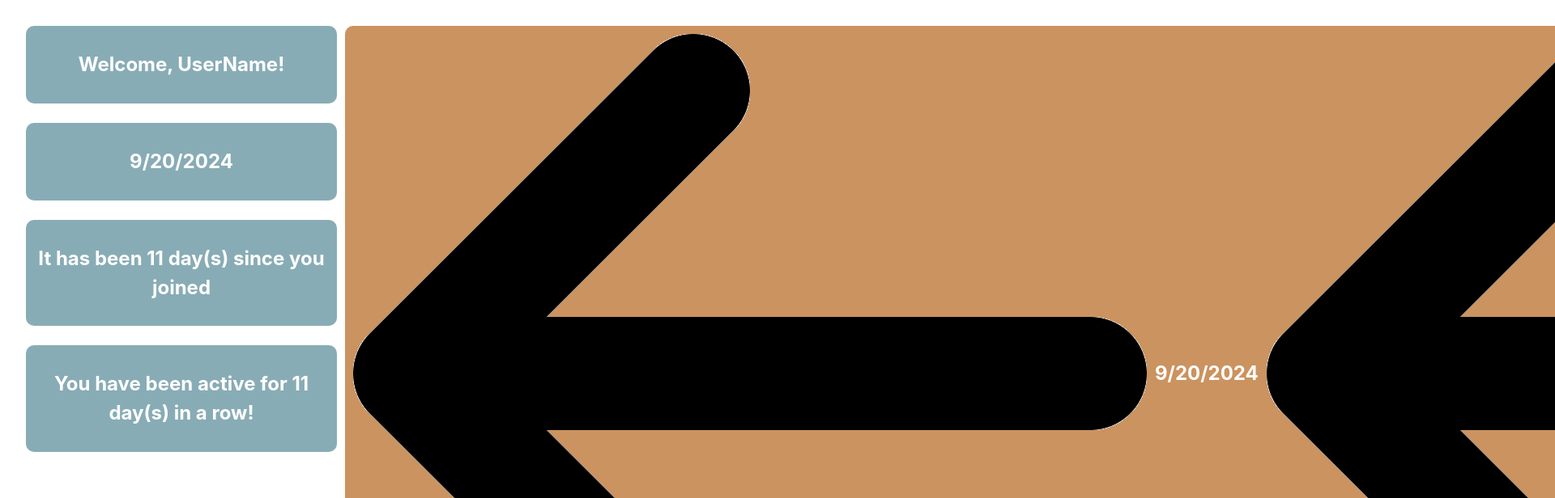
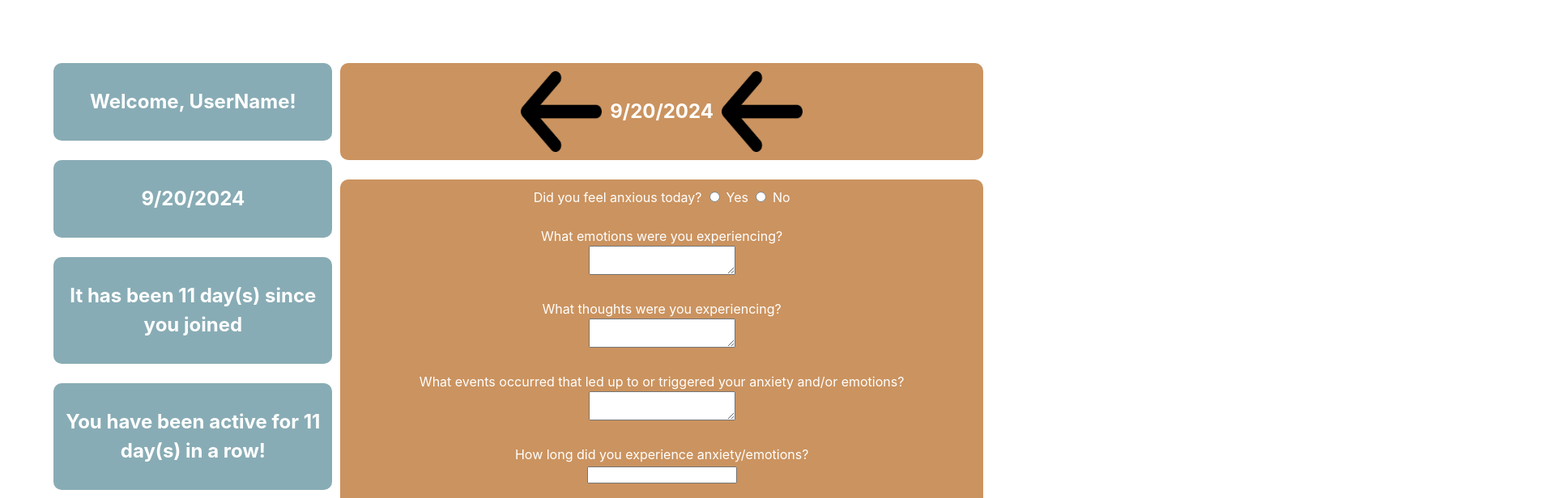
Before and after one commit to PipoAT/CS5167-Project-1, a Svelte app: page / in a window 1280 px wide. Shown: the top 616 px of the page at 81% size, 1920 px wide, since content can reach past the window. Built offline with nearby package versions, Linux system fonts and the light colour scheme.

Commit message:
"Added IDs to date navigation buttons and styled them with fixed width and height in app.css"

```diff
--- a/src/App.svelte
+++ b/src/App.svelte
@@ -79,9 +79,9 @@
     </div>
     <div id="form">
       <div id="form-date" style="display: flex; align-items: center; justify-content: center;">
-        <img src=".\assets\left-arrow.png" alt="Previous" on:click={() => updateDate(-1)} />
+        <img id="decrement-button" src=".\assets\left-arrow.png" alt="Previous" on:click={() => updateDate(-1)} />
         <h2 id="date-display-form" style="margin: 0 10px;">{currentDateSelected}</h2>
-        <img src=".\assets\right-arrow.png" alt="Next" on:click={() => updateDate(1)}/>
+        <img id="increment-button" src=".\assets\right-arrow.png" alt="Next" on:click={() => updateDate(1)}/>
       </div>
       <br>
       <div id="form-main">
--- a/src/app.css
+++ b/src/app.css
@@ -113,3 +113,9 @@ button:focus-visible {
   border-radius: 10px;
   padding: 10px;
 }
+
+#decrement-button,
+#increment-button {
+  width: 100px;
+  height: 100px;
+}
```
